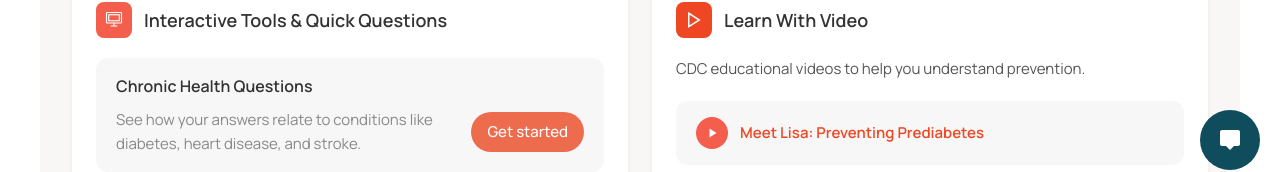
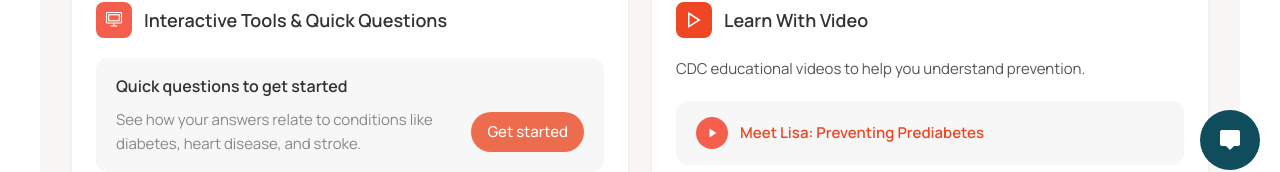
Before and after one commit to emilycryan/DDT-NDS, a React (Vite) app: page /support in a window 1280 px wide. Shown: the part 610-782 px from the top of the page. Built offline with nearby package versions, Linux system fonts and the light colour scheme.

Commit message:
Pushed UI updates and tweaking of content to align with removal of risk assessment

```diff
--- a/src/components/Support.jsx
+++ b/src/components/Support.jsx
@@ -335,7 +335,7 @@ const Support = () => {
                 padding: '1rem 1.25rem',
               }}>
                 <div style={{ marginBottom: '0.5rem' }}>
-                  <strong style={{ fontFamily: 'var(--font-body)', fontWeight: 600, color: '#333333', fontSize: '1rem' }}>Chronic Health Questions</strong>
+                  <strong style={{ fontFamily: 'var(--font-body)', fontWeight: 600, color: '#333333', fontSize: '1rem' }}>Quick questions to get started</strong>
                 </div>
                 <div style={{ display: 'flex', justifyContent: 'space-between', alignItems: 'center', flexWrap: 'wrap', gap: '0.75rem' }}>
                   <p style={{ margin: 0, fontFamily: 'var(--font-body)', fontSize: '0.9375rem', color: '#888888', flex: 1, minWidth: 200 }}>
```
